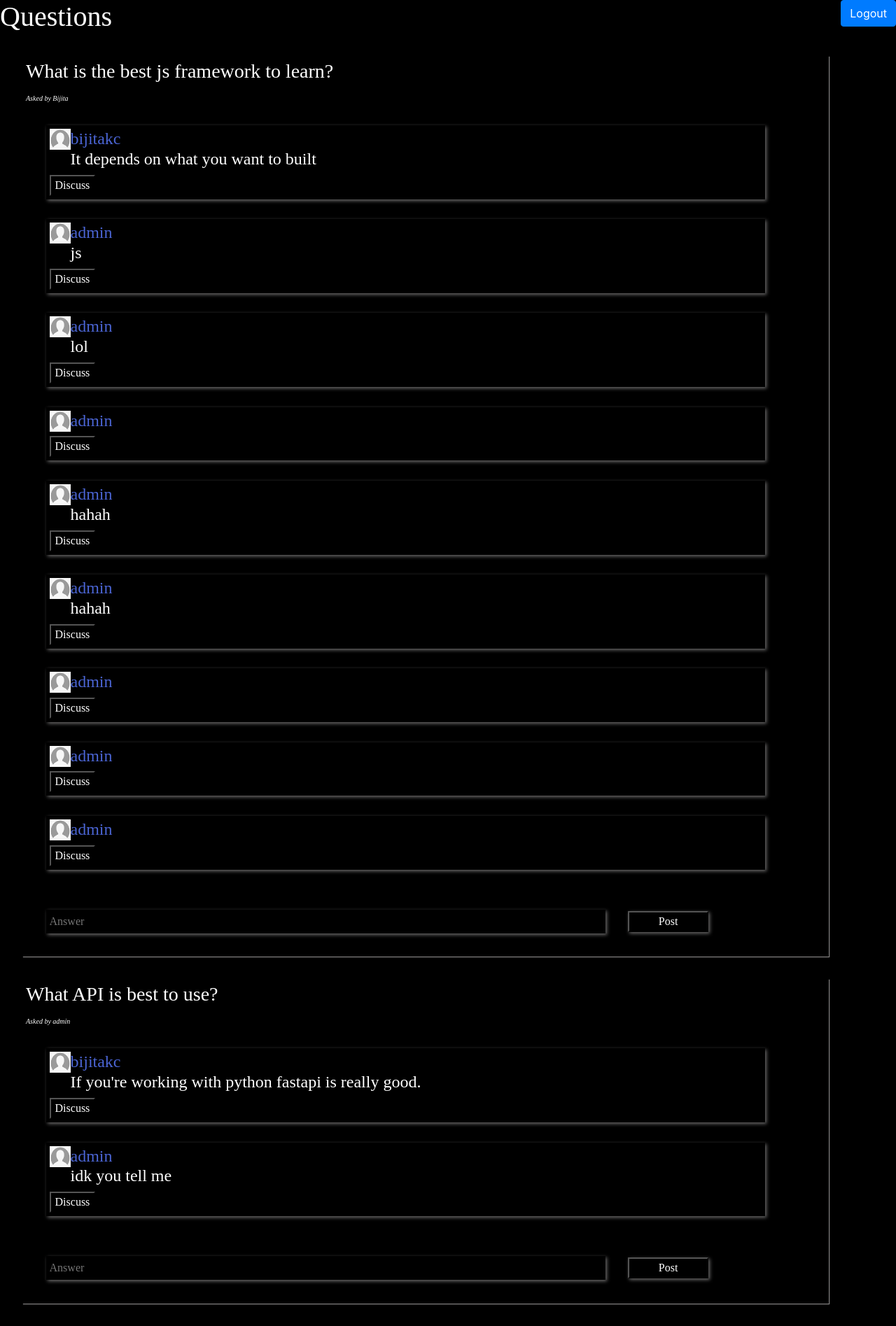
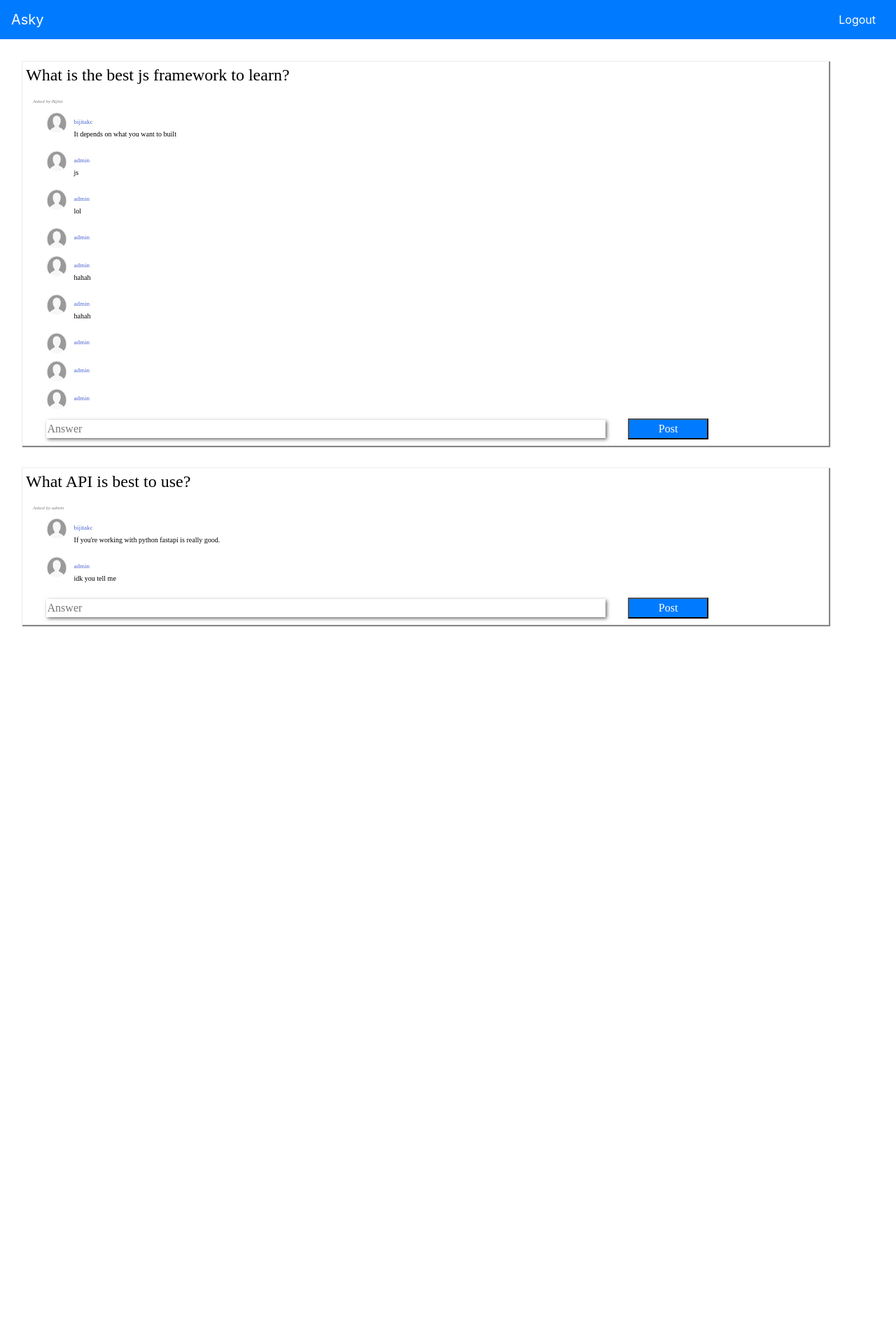
Before and after one commit to Bijitakc/Asky, a Django app: page /chat/ in a window 1280 px wide. Shown: the whole page at 70% size. After the commit the page ends 896 px from the top, so only its background shows below. Run offline with Django 3.2, Linux system fonts and the light colour scheme; a user stored in the database is signed in; data comes from the database, SQL or seed files in the repository; both versions use the stored data as it was after the commit; some libraries are stand-ins or nearby versions.

Commit message:
changed a bit of frontend

```diff
--- a/chat/static/chat/css/index.css
+++ b/chat/static/chat/css/index.css
@@ -1,6 +1,6 @@
 .whole{
-    color: white;
-    background-color: black;
+    color: black;
+    background-color: white;
     font-family: Times New Roman;
 }
 .wholecard{
@@ -9,39 +9,38 @@
     margin-right:2.5%;
     margin-top:2.5%;
     margin-bottom:2.5%;
-    border: 4px black;
-    background-color: black;
+    background-color: white;
     padding: 5px;
-    color: white;
-    box-shadow: 1px 1px 1px rgb(136, 134, 134);
+    color: black;
+    box-shadow: 1px 1px 1px 1px rgb(136, 134, 134);
 }
 .answercard{
     width: 90%;
     margin-left:2.5%;
     margin-right:2.5%;
-    margin-top:2.5%;
-    margin-bottom:2.5%;
-    border: 4px;
-    background-color:black;
-    padding: 5px;
-    color: white;
-    box-shadow: 2px 2px 5px rgb(109, 108, 108);
+    margin-top:0.5%;
+    margin-bottom:0.5%;
+    /* border: 4px black; */
+    background-color:white;
+    /* padding: 5px;     */
+    color: black;
+    /* box-shadow: 2px 2px 5px rgb(109, 108, 108); */
 }
 .reply{
     width: 70%;
     margin-left:2.5%;
     margin-right:2.5%;
-    margin-top:2.5%;
-    margin-bottom:2.5%;
+    margin-top:0.5%;
+    margin-bottom:0.5%;
     border: 4px;
-    background-color: black;
-    padding: 5px;
-    color: white;
+    background-color: white;
+    /* padding: 5px;     */
+    color: black;
     box-shadow: 2px 2px 5px rgb(109, 108, 108)
 }
 .post{
     width: 10%;
-    background-color: black;
+    background-color:#007bff;
     color: white;
-    box-shadow: 2px 2px 5px rgb(109, 108, 108)
+    box-shadow: 2px 2px 5px rgb(255, 255, 255)
 }
--- a/chat/templates/chat/base.html
+++ b/chat/templates/chat/base.html
@@ -12,11 +12,25 @@
     <link rel="stylesheet" type="text/css" href="{% static 'chat/css/index.css' %}">
 
 </head>
-<body style="background-color: black;">
+<body >
     <!-- navbar -->
   <!-- <nav class="navbar navbar-primary bg-primary">
     <span class="navbar-brand mb-0 h1">Asky</span>
   </nav> -->
+
+      <nav class="navbar navbar-expand-lg navbar navbar-dark bg-primary">
+        <a class="navbar-brand" href="#">Asky</a>
+        <button class="navbar-toggler" type="button" data-toggle="collapse" data-target="#navbarSupportedContent" aria-controls="navbarSupportedContent" aria-expanded="false" aria-label="Toggle navigation">
+          <span class="navbar-toggler-icon"></span>
+        </button>
+
+        <div class="collapse navbar-collapse" id="navbarSupportedContent">
+          <ul class="navbar-nav mr-auto">
+            <!-- <li class="nav-item active">
+              <a class="nav-link" href="#">Home <span class="sr-only">(current)</span></a>
+            </li> -->
+          </ul>
+          <div style="float: right;">
             {%if request.user.is_authenticated %}
             <a href="{% url 'user:logoutpage' %}">
               <button type="button" class="btn btn-primary" style="float: right;margin-left:10px ">
@@ -25,8 +39,6 @@
             </a>
 
             {%else%}
-
-
             <a href="{% url 'user:loginpage' %}">
               <button type="button" class="btn btn-primary" style="float: right;margin-left:10px ">
                 Login
@@ -38,6 +50,9 @@
               </button>
             </a>
             {%endif%}
+          </div>
+        </div>
+      </nav>
 <div class="whole">
   {% block maincontent %}
   {% endblock %}
--- a/chat/templates/chat/index.html
+++ b/chat/templates/chat/index.html
@@ -2,17 +2,18 @@
 {% extends 'chat/base.html'%}
 {%load static%}
 {% block maincontent %}
-    <h1>Questions</h1>
     {% for q in posts %}
         <div class="wholecard" >
-            <h3>{{q.question}}</h3>
-            <i style="font-size: 10px;">Asked by {{q.created_by}}</i>
+            <h4>{{q.question}}</h4>
+            <i style="font-size: 7px; color: gray; margin-left: 10px;">Asked by {{q.created_by}}</i>
                 {% for a in answers %}
                     {% if a.post.id == q.id %}
                     <div class="answercard" >
-                        <h4><img src="{% static 'chat/img/user.png' %}" style="float:left;height: 30px;width: 30px;">
-                            <span style="float:left;color:rgb(75, 101, 212)">{{a.created_by}}</span><br>{{a.answer}}</h4>
-                        <button  style="color: white;background-color: black;"  onclick="roombuild('{{a.id}}')">Discuss</button>
+                        <img src="{% static 'chat/img/user.png' %}" style="height: 30px;width: 30px;border-radius:20px; margin-right: 10px;float: left;">
+                        <div class="ansin" >
+                            <span style="color:rgb(75, 101, 212);font-size: 9px;">{{a.created_by}}</span>
+                            <p style="font-size: 10px;">{{a.answer}}</p></div>
+                        <!-- <button  style="color: white;background-color: black;"  onclick="roombuild('{{a.id}}')">Discuss</button>         -->
                     </div>
                     {% endif %}
 
```
Also changed, not shown: db.sqlite3. Lines whose indentation alone changed are shown as unchanged.
